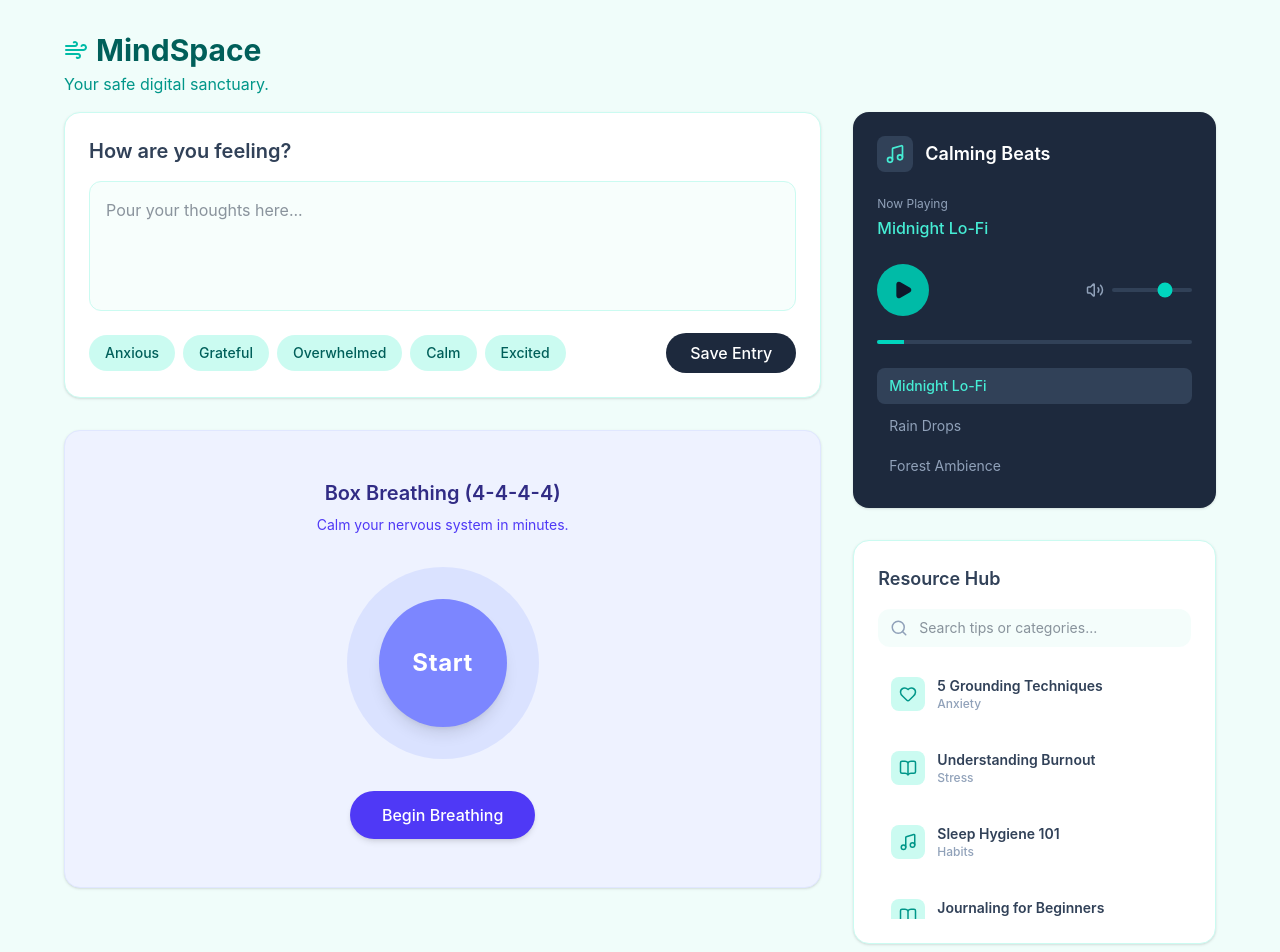
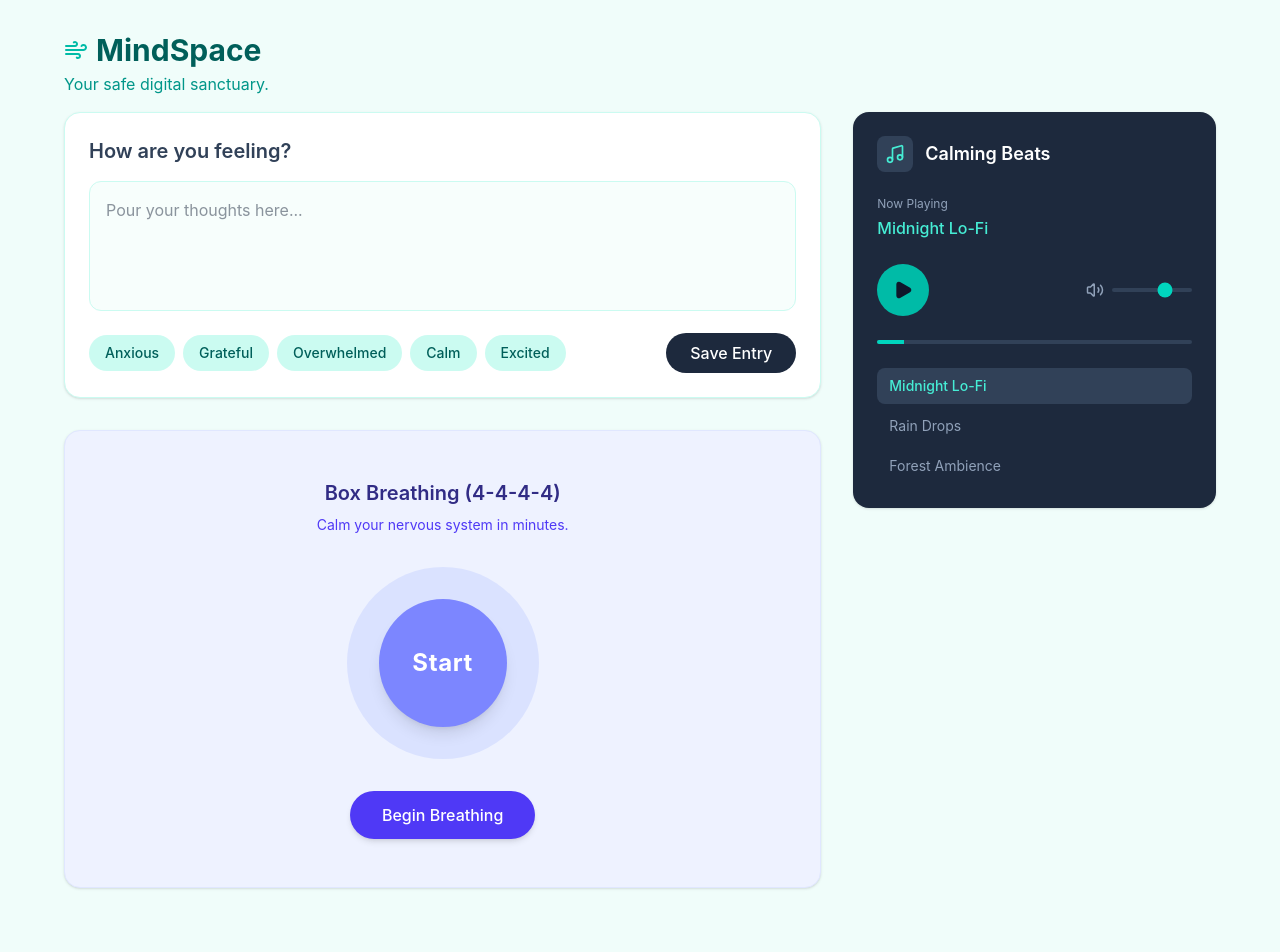
Before and after one commit to gebrann/lomba-timedoor, a React (Vite) app: page / in a window 1280 px wide. Shown: the top 952 px of the page. Built offline with nearby package versions, Linux system fonts and the light colour scheme.

Commit message:
Update MindSpace.jsx

```diff
--- a/src/components/MindSpace.jsx
+++ b/src/components/MindSpace.jsx
@@ -1,5 +1,5 @@
 import React, { useState, useEffect } from 'react';
-import { Play, Pause, Volume2, Search, Heart, Wind, BookOpen, Music } from 'lucide-react';
+import { Play, Pause, Volume2, Wind, Music } from 'lucide-react';
 
 const MindSpace = () => {
   // --- STATE MANAGEMENT ---
@@ -22,37 +22,25 @@ const MindSpace = () => {
   const [volume, setVolume] = useState(70);
   const [audioElement, setAudioElement] = useState(null);
 
-  const [searchQuery, setSearchQuery] = useState('');
-
   // --- MOCK DATA ---
   const moods = ['Anxious', 'Grateful', 'Overwhelmed', 'Calm', 'Excited'];
-  const resources = [
-    { id: 1, title: '5 Grounding Techniques', category: 'Anxiety', icon: <Heart size={18} /> },
-    { id: 2, title: 'Understanding Burnout', category: 'Stress', icon: <BookOpen size={18} /> },
-    { id: 3, title: 'Sleep Hygiene 101', category: 'Habits', icon: <Music size={18} /> },
-    { id: 4, title: 'Journaling for Beginners', category: 'Mindfulness', icon: <BookOpen size={18} /> },
-  ];
 
   // --- AUDIO LOGIC EFFECT ---
   useEffect(() => {
-    // Create audio element instance if it doesn't exist
     const audio = audioElement || new Audio(currentTrack.src);
     if (!audioElement) setAudioElement(audio);
 
-    // If the track source changed, update it
     if (audio.src !== window.location.origin + currentTrack.src) {
       audio.src = currentTrack.src;
       if (isPlaying) audio.play().catch(e => console.log("Audio play interrupted"));
     }
 
-    // Play or Pause execution
     if (isPlaying) {
       audio.play().catch(e => console.log("Playback interaction required first"));
     } else {
       audio.pause();
     }
 
-    // Sync volume level slider
     audio.volume = volume / 100;
 
     return () => {
@@ -101,11 +89,6 @@ const MindSpace = () => {
     return () => clearInterval(interval);
   }, [isBreathing]);
 
-  const filteredResources = resources.filter(res =>
-    res.title.toLowerCase().includes(searchQuery.toLowerCase()) ||
-    res.category.toLowerCase().includes(searchQuery.toLowerCase())
-  );
-
   return (
     <div className="min-h-screen bg-teal-50 text-slate-800 font-sans p-4 md:p-8">
       <div className="max-w-6xl mx-auto space-y-8">
@@ -120,10 +103,10 @@ const MindSpace = () => {
           </div>
         </header>
 
-        {/* Dynamic Grid Dashboard */}
+        {/* Dynamic 2-Column Grid Dashboard */}
         <div className="grid grid-cols-1 lg:grid-cols-3 gap-8">
 
-          {/* Column One: Journal & Breathing */}
+          {/* Main Workspace Column */}
           <div className="lg:col-span-2 space-y-8">
 
             {/* Feature 1: Interactive Journaling */}
@@ -187,7 +170,6 @@ const MindSpace = () => {
               <p className="text-indigo-600 mb-8 text-sm">Calm your nervous system in minutes.</p>
 
               <div className="relative w-48 h-48 flex items-center justify-center mb-8">
-                {/* Visual Scale Animation Ring */}
                 <div
                   className="absolute bg-indigo-200 rounded-full opacity-50 transition-all duration-1000 ease-in-out"
                   style={{
@@ -212,7 +194,7 @@ const MindSpace = () => {
             </section>
           </div>
 
-          {/* Column Two: Sidebar Controls */}
+          {/* Sidebar Playlist Column */}
           <div className="space-y-8">
 
             {/* Feature 3: Live Audio Player */}
@@ -235,7 +217,6 @@ const MindSpace = () => {
                   {isPlaying ? <Pause size={20} fill="currentColor" /> : <Play size={20} fill="currentColor" />}
                 </button>
 
-                {/* Volume Slider Control */}
                 <div className="flex items-center gap-2 text-slate-400 flex-1 justify-end">
                   <Volume2 size={18} />
                   <input
@@ -249,7 +230,6 @@ const MindSpace = () => {
                 </div>
               </div>
 
-              {/* Dynamic Mock Playback Progress Bar */}
               <div className="w-full h-1 bg-slate-700 rounded-full mb-6 overflow-hidden">
                 <div className={`h-full bg-teal-400 transition-all duration-300 ${isPlaying ? 'w-1/3' : 'w-1/12'}`} />
               </div>
@@ -269,45 +249,14 @@ const MindSpace = () => {
               </div>
             </section>
 
-            {/* Feature 4: Filterable Resource Hub */}
-            <section className="bg-white p-6 rounded-2xl shadow-sm border border-teal-100">
-              <h2 className="text-lg font-semibold mb-4 text-slate-700">Resource Hub</h2>
-
-              <div className="relative mb-4">
-                <Search size={18} className="absolute left-3 top-1/2 transform -translate-y-1/2 text-slate-400" />
-                <input
-                  type="text"
-                  placeholder="Search tips or categories..."
-                  className="w-full pl-10 pr-4 py-2 bg-teal-50/70 border border-transparent rounded-xl focus:outline-none focus:ring-2 focus:ring-teal-300 text-sm transition-all"
-                  value={searchQuery}
-                  onChange={(e) => setSearchQuery(e.target.value)}
-                />
-              </div>
-
-              <div className="grid grid-cols-1 gap-3 max-h-64 overflow-y-auto pr-1">
-                {filteredResources.length > 0 ? (
-                  filteredResources.map(res => (
-                    <div
-                      key={res.id}
-                      className="flex items-center p-3 hover:bg-teal-50/50 rounded-xl transition-colors cursor-pointer border border-transparent hover:border-teal-100"
-                    >
-                      <div className="p-2 bg-teal-100 text-teal-600 rounded-lg mr-3 shrink-0">
-                        {res.icon}
-                      </div>
-                      <div>
-                        <h3 className="text-sm font-semibold text-slate-700 line-clamp-1">{res.title}</h3>
-                        <p className="text-xs text-slate-400 font-medium">{res.category}</p>
-                      </div>
-                    </div>
-                  ))
-                ) : (
-                  <p className="text-xs text-slate-400 text-center py-4">No matching resources found.</p>
-                )}
-              </div>
-            </section>
-
           </div>
         </div>
+
+        {/* Minimalist Attribution Footer */}
+        <footer className="text-center text-xs text-teal-600/60 pt-8 pb-4">
+          <p>Audio streams courtesy of Pixabay & Chosic. Safe Sanctuary Built With Care.</p>
+        </footer>
+
       </div>
     </div>
   );
```
